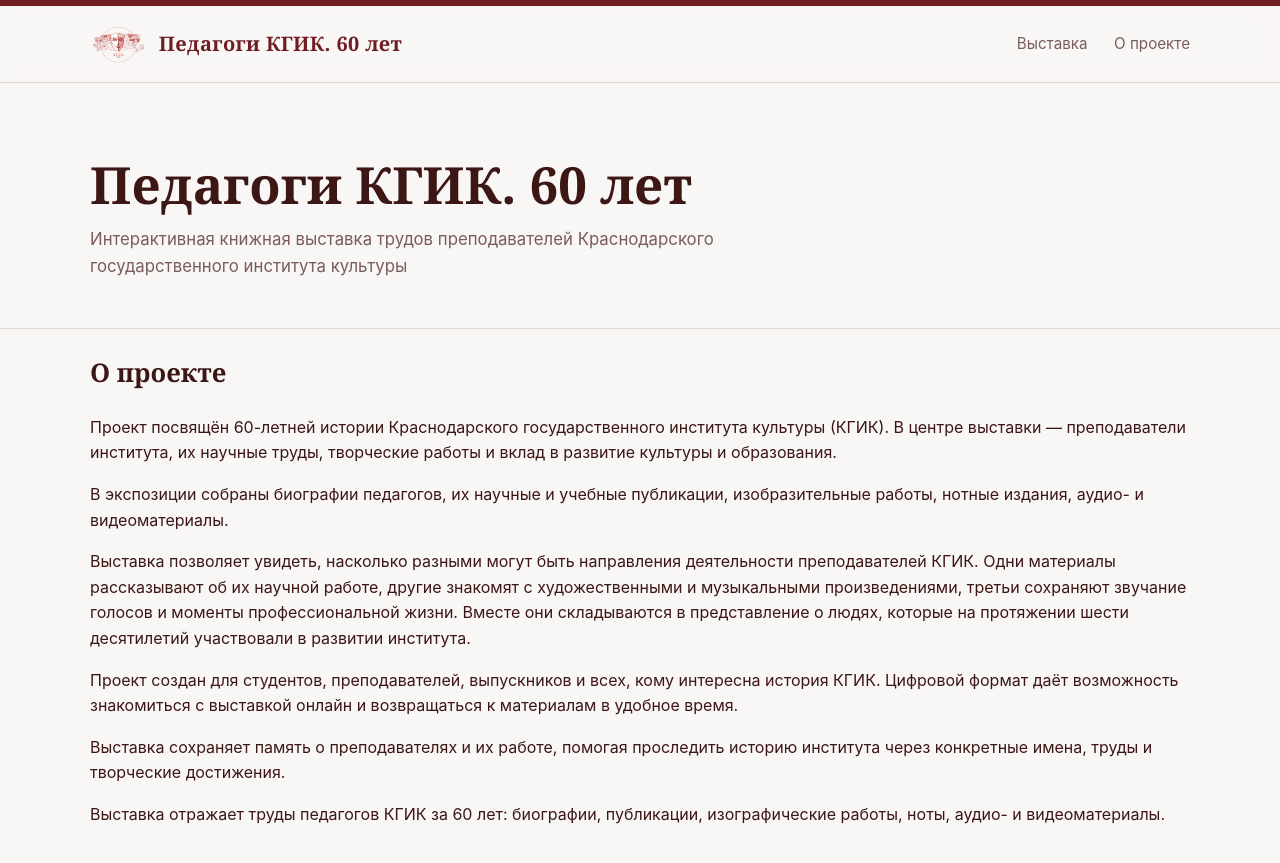
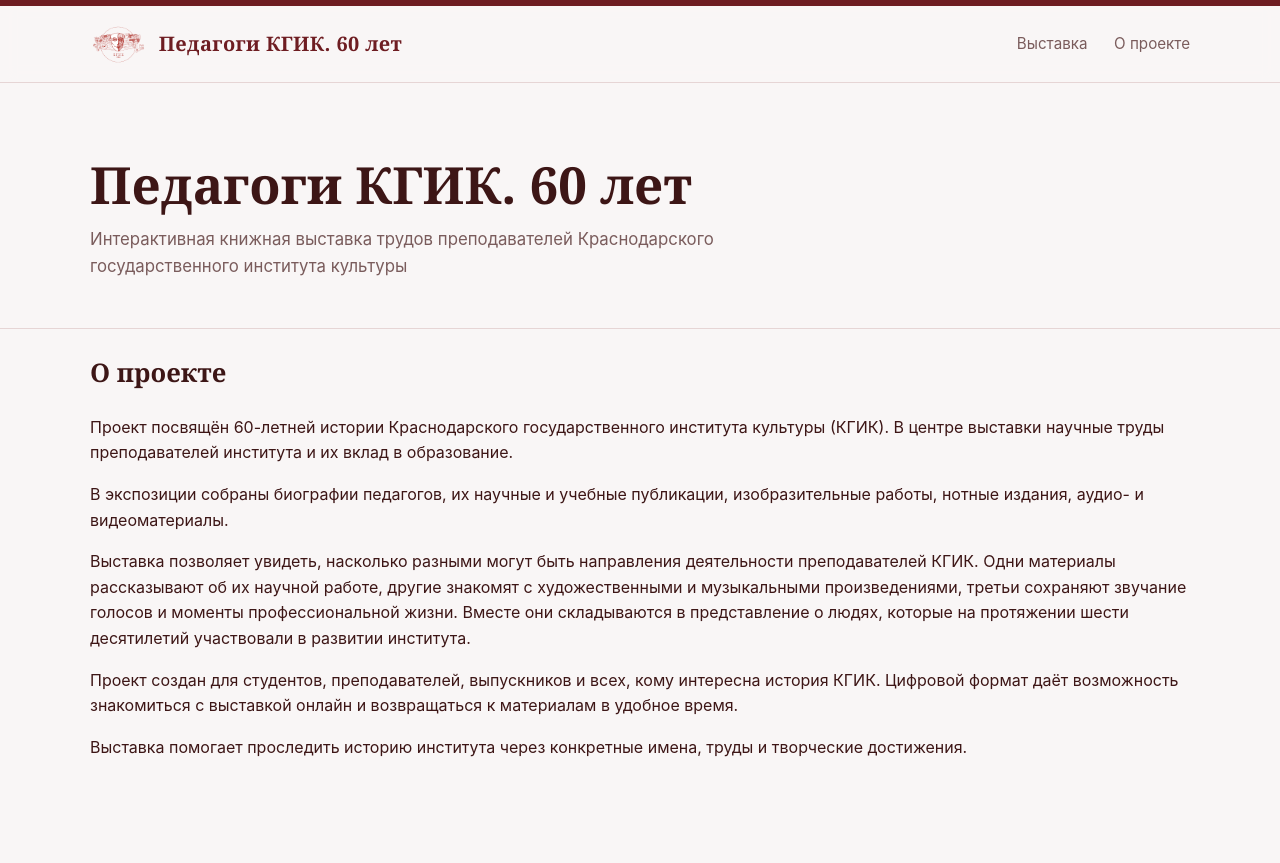
Before and after one commit to chuxlee/golden-shelf, a Jekyll site: the page built from index.html, in a window 1280 px wide and 900 px high. Shown: the top 863 px of the window. Built offline with Jekyll 4.4.1, drawn with Linux system fonts in a browser that asks for light colours.

Commit message:
changed about

```diff
--- a/_layouts/home.html
+++ b/_layouts/home.html
@@ -11,12 +11,11 @@
 
 <section class="container about" id="about">
   <h2>О проекте</h2>
-  <p>Проект посвящён 60-летней истории Краснодарского государственного института культуры (КГИК). В центре выставки — преподаватели института, их научные труды, творческие работы и вклад в развитие культуры и образования.</p>
+  <p>Проект посвящён 60-летней истории Краснодарского государственного института культуры (КГИК). В центре выставки научные труды преподавателей института и их вклад в образование. </p>
   <p>В экспозиции собраны биографии педагогов, их научные и учебные публикации, изобразительные работы, нотные издания, аудио- и видеоматериалы.</p>
   <p>Выставка позволяет увидеть, насколько разными могут быть направления деятельности преподавателей КГИК. Одни материалы рассказывают об их научной работе, другие знакомят с художественными и музыкальными произведениями, третьи сохраняют звучание голосов и моменты профессиональной жизни. Вместе они складываются в представление о людях, которые на протяжении шести десятилетий участвовали в развитии института.</p>
   <p>Проект создан для студентов, преподавателей, выпускников и всех, кому интересна история КГИК. Цифровой формат даёт возможность знакомиться с выставкой онлайн и возвращаться к материалам в удобное время.</p>
-  <p>Выставка сохраняет память о преподавателях и их работе, помогая проследить историю института через конкретные имена, труды и творческие достижения.</p>
-  <p>Выставка отражает труды педагогов КГИК за 60 лет: биографии, публикации, изографические работы, ноты, аудио- и видеоматериалы.</p>
+  <p>Выставка помогает проследить историю института через конкретные имена, труды и творческие достижения.</p>
 </section>
 
 <section class="container" id="persons">
```
